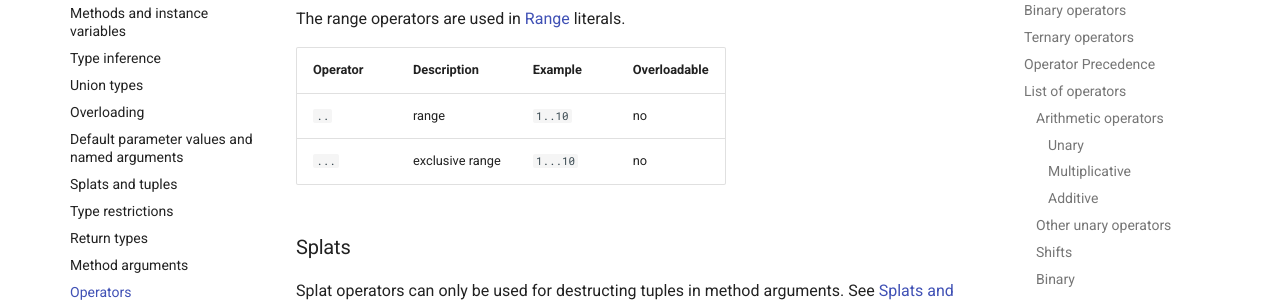
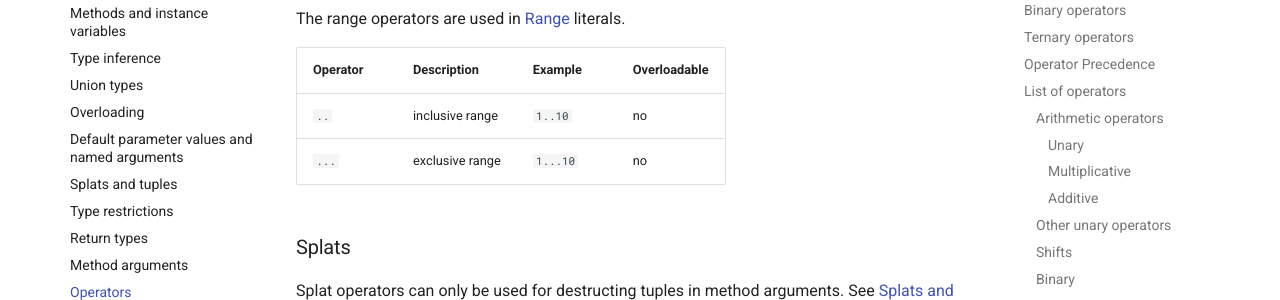
Before and after one commit to crystal-lang/crystal-book, an MkDocs documentation site: the page built from docs/syntax_and_semantics/operators.md, in a window 1280 px wide and 900 px high, scrolled down 7429 px. Shown: the part 152-452 px from the top of the window. Built offline with MkDocs 1.6.1 and Material for MkDocs 9.7.7, drawn with Linux system fonts in a browser that asks for light colours; nearby versions of some CDN libraries; library files that are not in the unit come from our copies; comment, search, counter and statistics services are not loaded; the version menu is left out.

Commit message:
Update range section of operators page to specify inclusivity

```diff
--- a/docs/syntax_and_semantics/operators.md
+++ b/docs/syntax_and_semantics/operators.md
@@ -292,7 +292,7 @@ literals.
 
 | Operator | Description | Example | Overloadable |
 |---|---|---|---|
-| `..` | range | `1..10` | no |
+| `..` | inclusive range | `1..10` | no |
 | `...` | exclusive range | `1...10` | no |
 
 ### Splats
```
